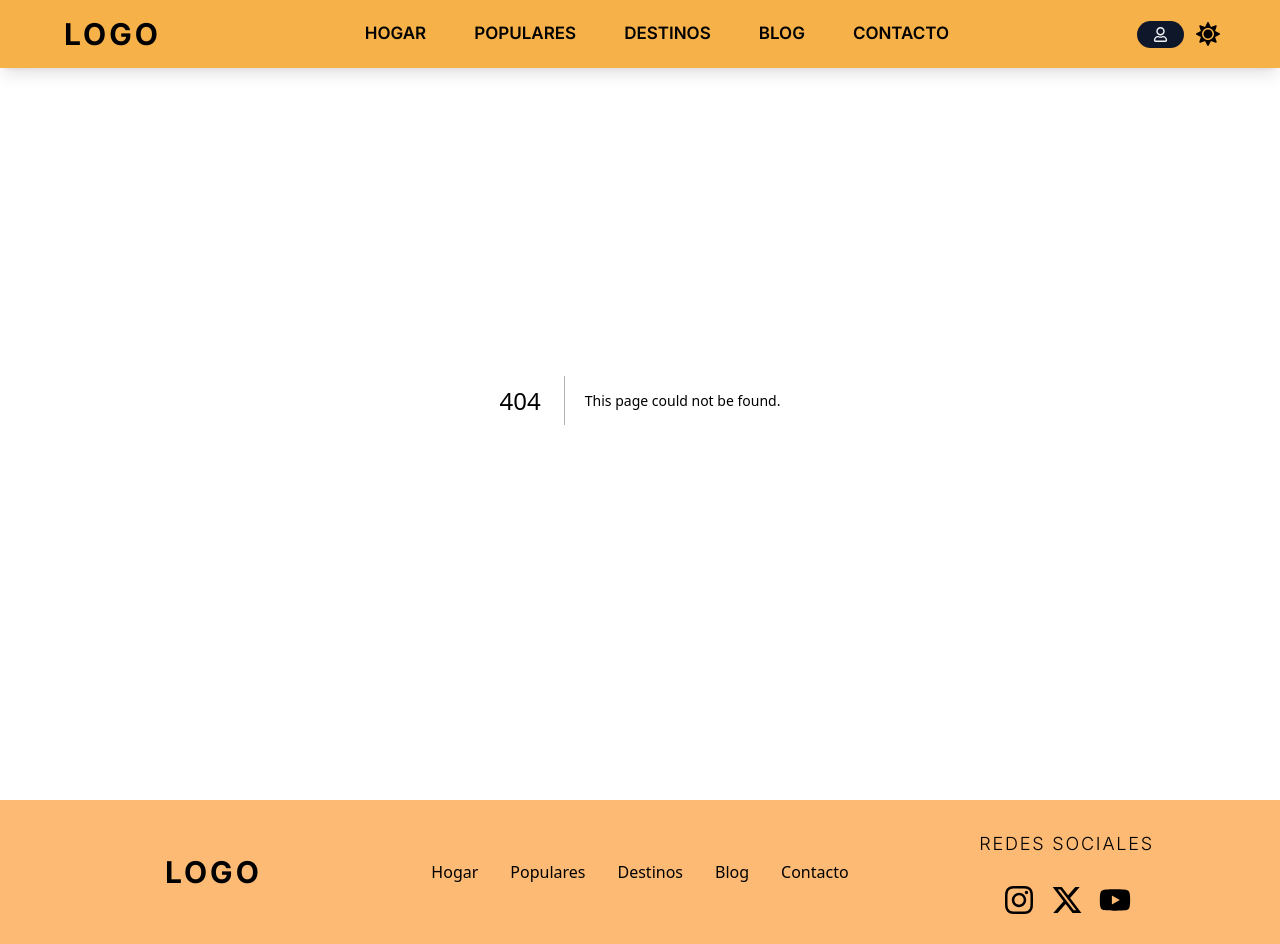
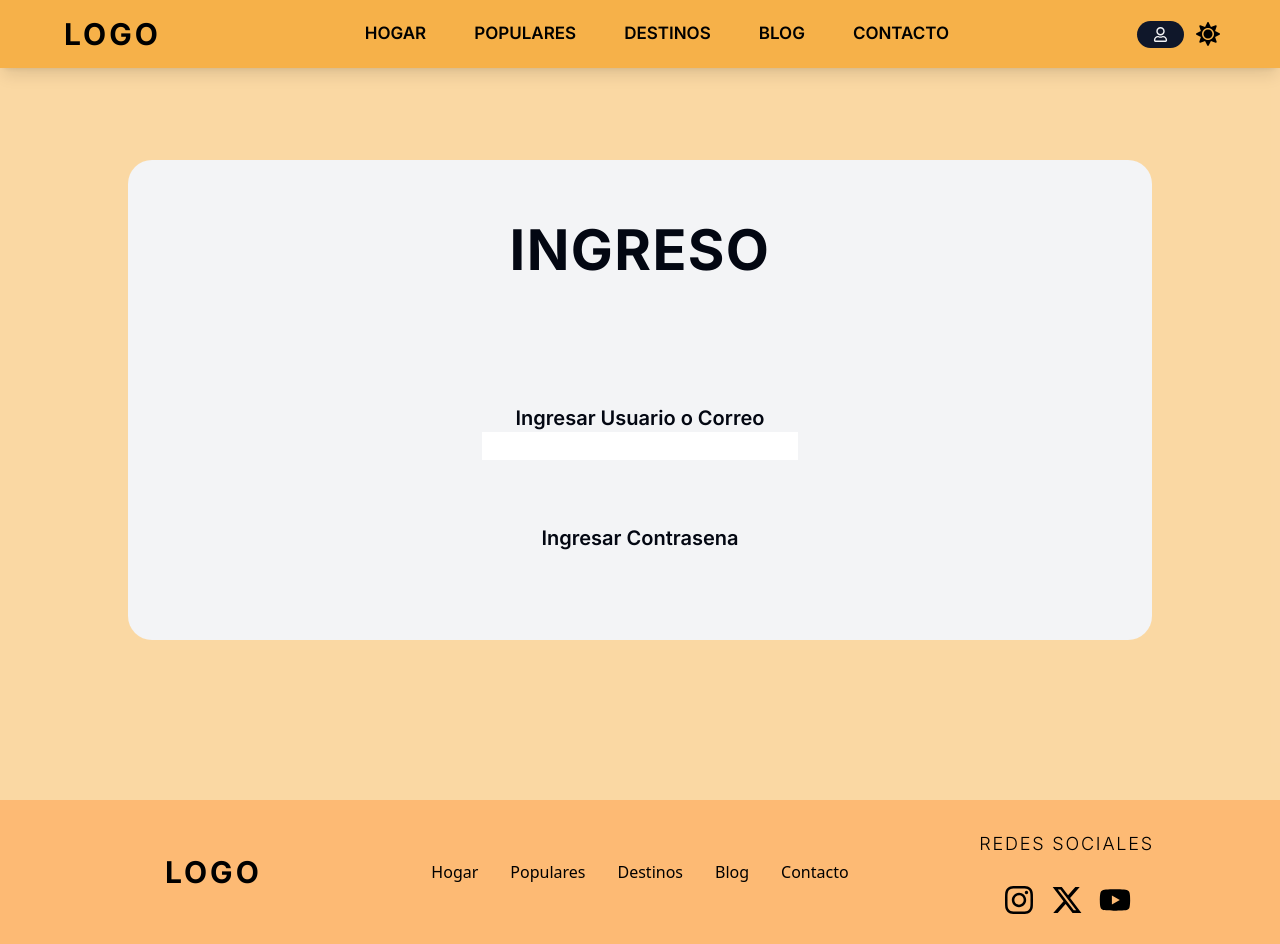
Before and after one commit to ACYDWARE/ven-turista-web, a Next.js app: page /login in a window 1280 px wide. Before the commit this address had no page. Built offline with nearby package versions, Linux system fonts and the light colour scheme.

Commit message:
login-1.0

```diff
--- a/app/components/blog/Blog.tsx
+++ b/app/components/blog/Blog.tsx
@@ -3,7 +3,7 @@ import { ReadMore, SeeAllButton } from '../buttons/Buttons'
 
 const Blog = () => {
   return (
-    <div className='bg-primary/40 dark:bg-quinary/40 w-screen h-100% dark:text-gray-100 font-inter '>
+    <div className='bg-primary/50 dark:bg-quinary/80 w-screen h-100% dark:text-gray-100 font-inter '>
       {/*Title*/}
       <div className='title'>
         <h1>Blog</h1>
--- a/app/components/buttons/Buttons.tsx
+++ b/app/components/buttons/Buttons.tsx
@@ -1,3 +1,4 @@
+import Link from 'next/link';
 import { FaMoon, FaSun, FaGooglePlay, FaRegUser, FaEye } from 'react-icons/fa';
 import { FaAnglesRight } from 'react-icons/fa6';
 import { IoSearch } from 'react-icons/io5';
@@ -39,11 +40,11 @@ export const PlayStoreButton = () => {
 export const LoginButton = () => {
   return (
     <div className='md:block hidden'>
-      <button
+      <Link href="/login"
         className='text-gray-100 dark:text-slate-900 bg-slate-900 dark:bg-gray-100 text-[15px] px-4 py-1.5 rounded-full flex items-center gap-1 group'>
         <span className='group-hover:block hidden transition-all duration-200'>INGRESAR</span>
         <FaRegUser className='cursor-pointer ' />
-      </button>
+      </Link>
     </div>
   );
 }
--- a/app/components/navbar/MobileNav.tsx
+++ b/app/components/navbar/MobileNav.tsx
@@ -42,7 +42,7 @@ const MobileNav = ({ nav, closeNav }: Props) => {
         <div
           onClick={closeNav}
           className='nav-link-mobile'>
-          <Link href={'/#'}>Ingresar</Link>
+          <Link href="/login">Ingresar</Link>
         </div>
       </div>
       <div
--- a/pages/index.tsx
+++ b/pages/index.tsx
@@ -10,7 +10,6 @@ const Index = () => {
     <Popular></Popular>
     <Destinations></Destinations>
     <Blog></Blog>
-    <div className='bg-quaternary/40 w-screen h-screen'></div>
   </>
 }
 
--- /dev/null
+++ b/pages/login/index.tsx
@@ -0,0 +1,26 @@
+import React from 'react'
+
+const Login = () => {
+  return (
+    <div className='bg-primary/50 dark:bg-quinary/50 w-screen h-screen flex justify-center items-center font-inter text-gray-950 dark:text-gray-100 '>
+      <div className='bg-gray-100 dark:bg-gray-950 w-[80%] h-[60%] rounded-3xl'>
+        {/*TITULO*/}
+        <div className='title'>
+          <h1>ingreso</h1>
+        </div>
+        {/*USER & PASSWORD*/}
+        <div className='grid grid-cols-1 text-xl font-semibold text-center'>
+          <div className='py-[4rem] '>
+            <h3>Ingresar Usuario o  Correo</h3>
+            <input type="text" />
+          </div>
+          <div>
+            <p>Ingresar Contrasena</p>
+          </div>
+        </div>
+      </div>
+    </div>
+  )
+}
+
+export default Login
--- a/styles/globals.css
+++ b/styles/globals.css
@@ -12,7 +12,7 @@
     }
 
     .title{
-        @apply text-[2rem] sm:text-[2rem] md:text-[3rem] lg:text-[4rem] text-center uppercase text-gray-950 dark:text-gray-100 font-inter font-bold tracking-wide py-[3rem] px-4 my-auto
+        @apply text-[2rem] sm:text-[2rem] md:text-[3rem] lg:text-[3.5rem] text-center uppercase text-gray-950 dark:text-gray-100 font-inter font-bold tracking-wide py-[3rem] px-4 my-auto
     }
 
 }
--- a/tailwind.config.ts
+++ b/tailwind.config.ts
@@ -27,6 +27,13 @@ const config: Config = {
           sm:'3rem',
         },
       },
+      dropShadow: {
+        '3xl': '0 35px 35px rgba(0, 0, 0, 0.25)',
+        '4xl': [
+            '0 35px 35px rgba(0, 0, 0, 0.25)',
+            '0 45px 65px rgba(0, 0, 0, 0.15)'
+        ]
+      },
     },
   },
   plugins: [],
```
